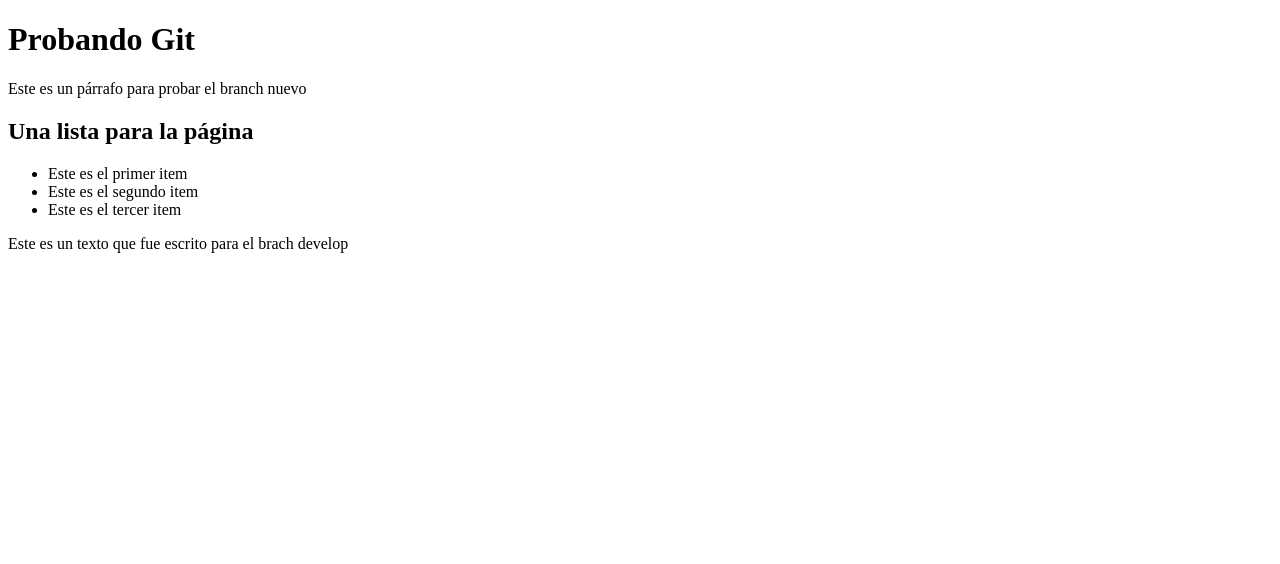
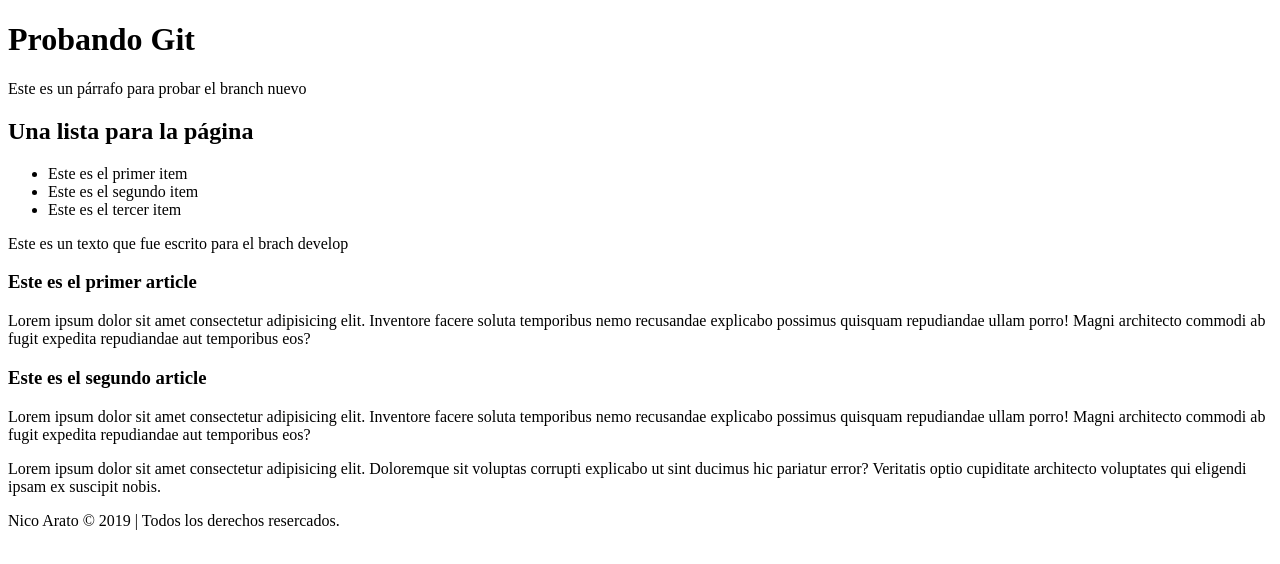
Before and after one commit to nicoarato/git-HelloWorld, a plain HTML site: page index.html in a window 1280 px wide. Drawn offline with Linux system fonts and the light colour scheme.

Commit message:
Se agrega texto y archivo css.

```diff
--- a/index.html
+++ b/index.html
@@ -18,6 +18,20 @@
         </ul>
     </div>
     <p>Este es un texto que fue escrito para el brach develop</p>
+    <article>
+        <h3>Este es el primer article</h3>
+        <p>Lorem ipsum dolor sit amet consectetur adipisicing elit. Inventore facere soluta temporibus nemo recusandae explicabo possimus quisquam repudiandae ullam porro! Magni architecto commodi ab fugit expedita repudiandae aut temporibus eos?</p>
+    </article>
+    <article>
+        <h3>Este es el segundo article</h3>
+        <p>Lorem ipsum dolor sit amet consectetur adipisicing elit. Inventore facere soluta temporibus nemo recusandae explicabo possimus quisquam repudiandae ullam porro! Magni architecto commodi ab fugit expedita repudiandae aut temporibus eos?</p>
+    </article>
+    <aside>
+        <p>Lorem ipsum dolor sit amet consectetur adipisicing elit. Doloremque sit voluptas corrupti explicabo ut sint ducimus hic pariatur error? Veritatis optio cupiditate architecto voluptates qui eligendi ipsam ex suscipit nobis.</p>
+    </aside>
+    <footer>
+        Nico Arato &copy; 2019 | Todos los derechos resercados.
+    </footer>
 
 </body>
 </html>
```
Also changed, not shown: css/styles.css (added).
